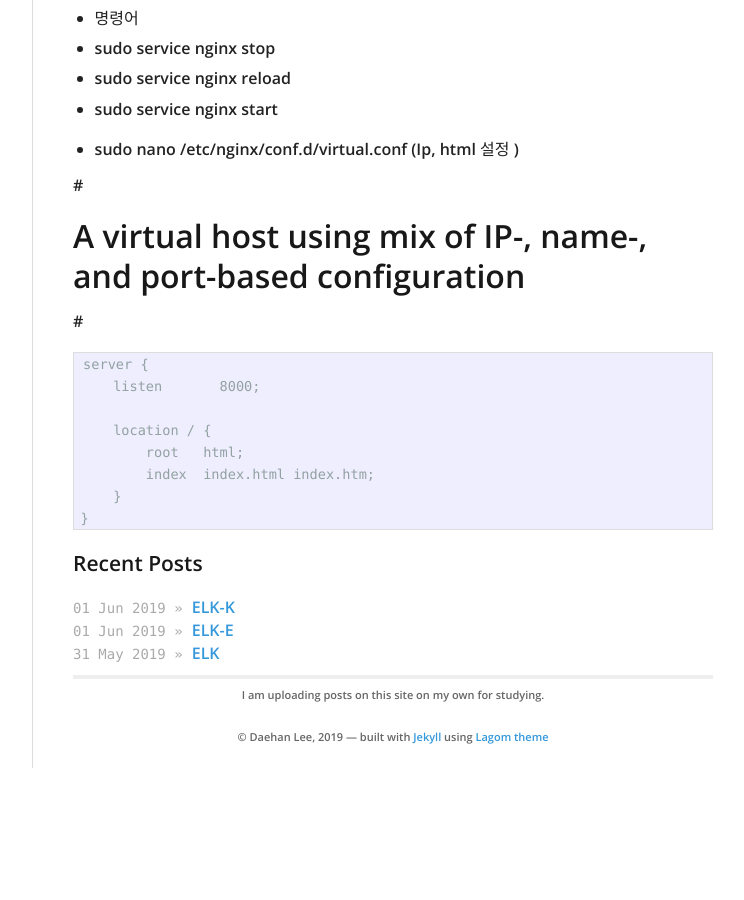
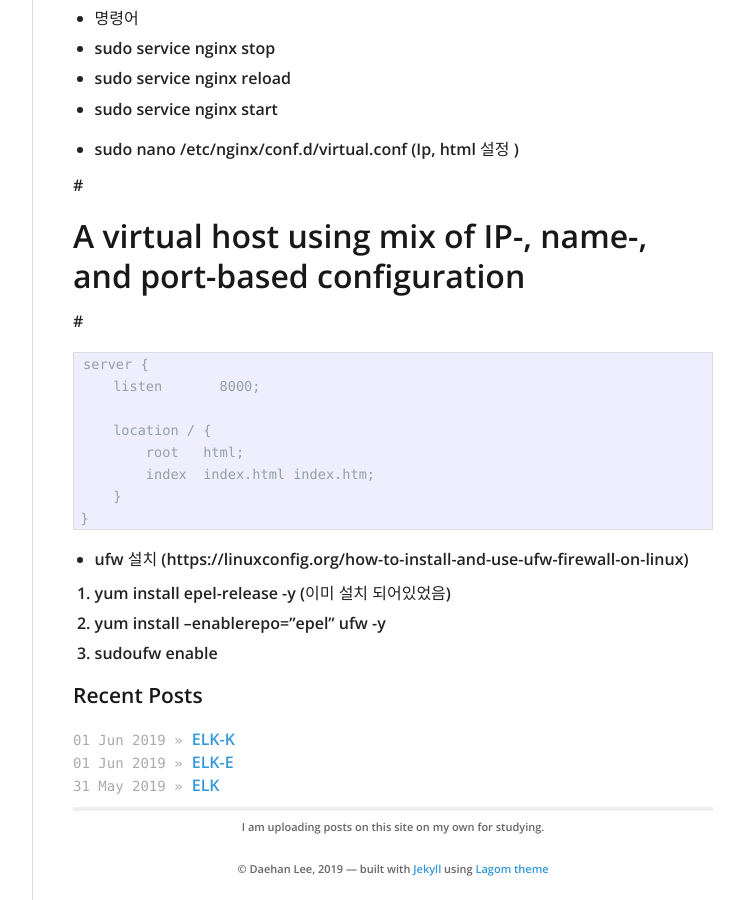
Before and after one commit to daehan0226/Study, a Jekyll site: the page built from _posts/2019-06-02-AWS-ELK.md, in a window 1280 px wide and 900 px high, scrolled down 954 px. Shown: the whole window, without its empty margins (378-1122 px from the left). Built offline with Jekyll 4.4.1, drawn with Linux system fonts in a browser that asks for light colours; before the commit the page ends 1722 px from its top, so only the background shows below that.

Commit message:
Update 2019-06-02-AWS-ELK.md

```diff
--- a/_posts/2019-06-02-AWS-ELK.md
+++ b/_posts/2019-06-02-AWS-ELK.md
@@ -67,3 +67,11 @@ https://okdevtv.com/mib/elk/elk6
             index  index.html index.htm;
         }
     }
+
+
+
+* ufw 설치  (https://linuxconfig.org/how-to-install-and-use-ufw-firewall-on-linux)
+
+ 1. yum install epel-release -y (이미 설치 되어있었음)
+ 2. yum install --enablerepo="epel" ufw -y
+ 3. sudoufw enable
```
